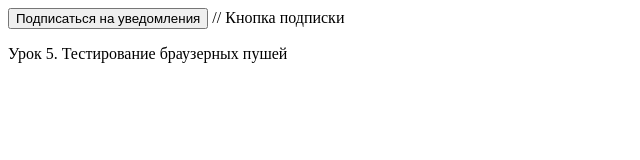
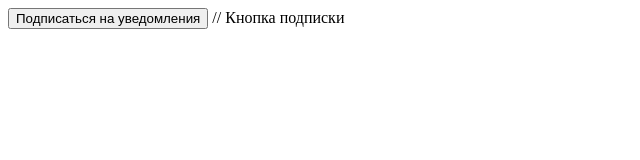
Before and after one commit to Pavel1991-lab/Pavel1991-lab.gitkkhub.io, a plain HTML site: page index.html in a window 1280 px wide. Shown: the whole page, without its empty margins (0-640 px from the left). Drawn offline with Linux system fonts and the light colour scheme.

Commit message:
Update index.html

```diff
--- a/index.html
+++ b/index.html
@@ -8,7 +8,7 @@
 </head>
 <body>
 
-    <button id="init_sub">Подписаться на уведомления</button> // Кнопка подписки
+<button id="init_sub">Подписаться на уведомления</button> // Кнопка подписки
 
 <script>
 	document.getElementById('init_sub').addEventListener('click', function() { // По клику на кнопку..
@@ -22,8 +22,5 @@
 	});
 </script>
 
-
-    <p>Урок 5. Тестирование браузерных пушей</p>
-
 </body>
 </html>
```
